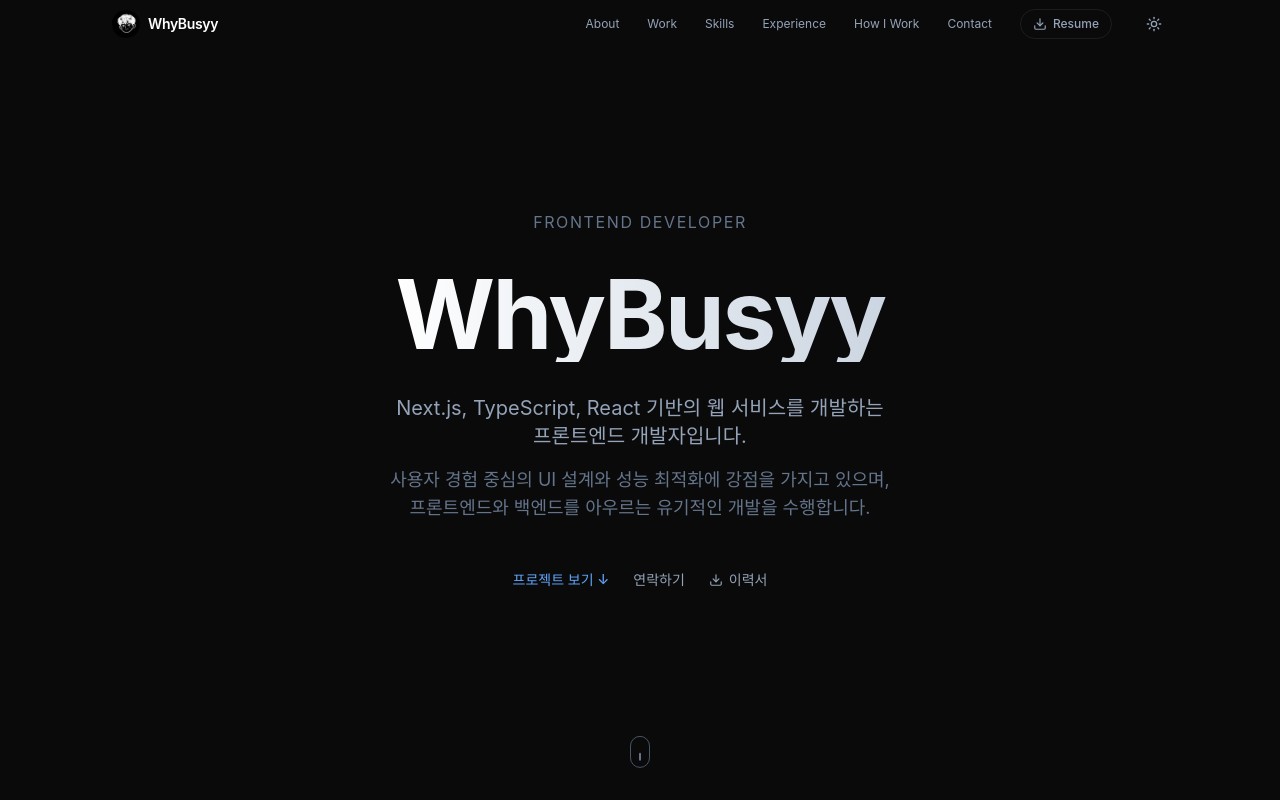
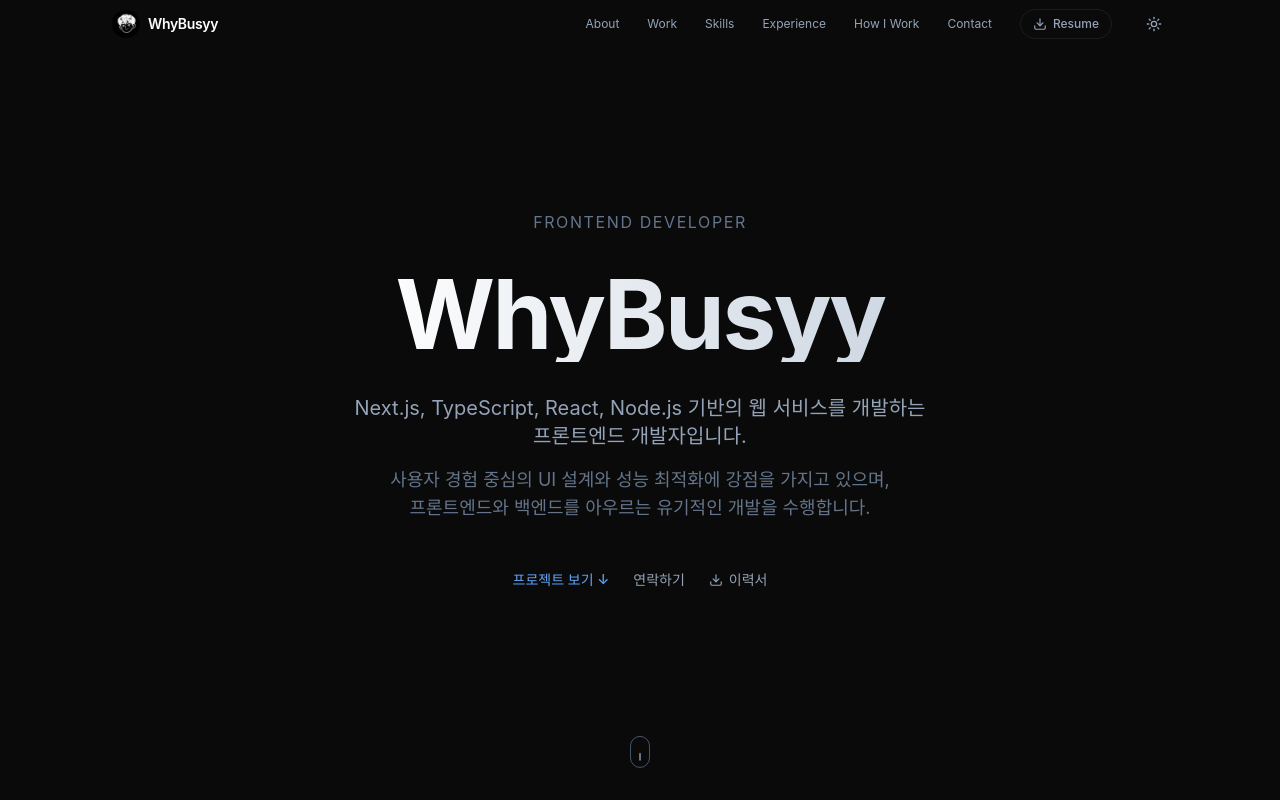
Before and after one commit to WhyBusyy/portfolio, a Next.js app: page / in a window 1280 px wide. Shown: the top 800 px of the page. Built offline with nearby package versions, Linux system fonts and the light colour scheme; a web font is replaced by a local one.

Commit message:
take-1: 사이드 프로젝트 수정

```diff
--- a/src/components/Hero.tsx
+++ b/src/components/Hero.tsx
@@ -41,7 +41,7 @@ export default function Hero() {
             className="max-w-2xl mx-auto space-y-4"
           >
             <p className="text-lg sm:text-xl text-slate-600 dark:text-slate-400 leading-relaxed text-balance">
-              Next.js, TypeScript, React 기반의 웹 서비스를 개발하는
+              Next.js, TypeScript, React, Node.js 기반의 웹 서비스를 개발하는
               <br className="hidden sm:block" />
               프론트엔드 개발자입니다.
             </p>
--- a/src/components/SideProjects.tsx
+++ b/src/components/SideProjects.tsx
@@ -34,7 +34,7 @@ const sideProjects: SideProject[] = [
     techStack: ["Next.js", "TypeScript", "Tailwind CSS", "Framer Motion"],
     github: "https://github.com/WhyBusyy/portfolio",
     demo: null,
-    screenshot: null,
+    screenshot: "/portfolio.png",
     category: "Frontend",
     icon: Globe,
     gradient:
@@ -126,7 +126,7 @@ export default function SideProjects() {
                   </div>
 
                   {/* Card body */}
-                  <div className="p-6">
+                  <div className="p-6 border-t border-slate-100 dark:border-white/[0.04]">
                     <h3 className="text-base font-semibold text-slate-900 dark:text-white mb-2">
                       {project.title}
                     </h3>
```
Also changed, not shown: public/portfolio.png (added).
